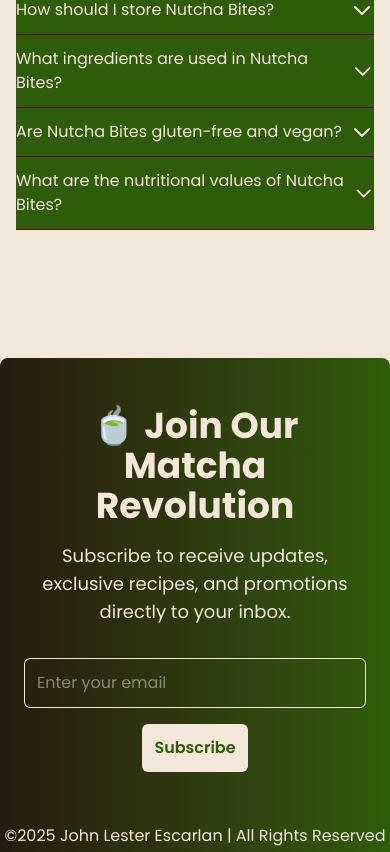
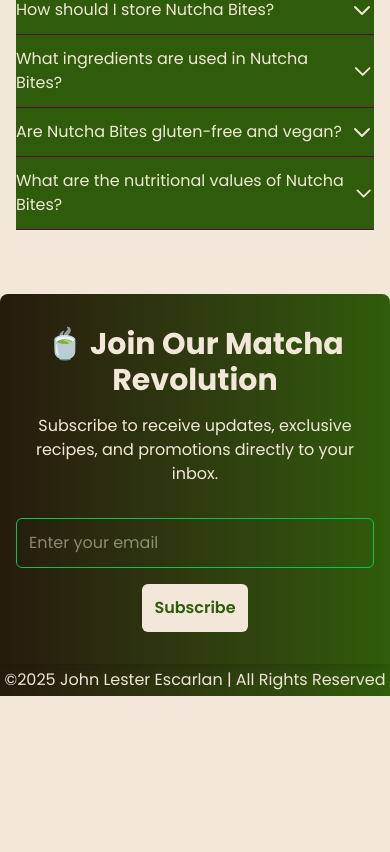
Before and after one commit to jlescarlan11/nutcha-bites, a React (Vite) app: page / in a window 390 px wide. Shown: the part 4377-5229 px from the top of the page. After the commit the page ends 5073 px from the top, so only its background shows below. Built offline with nearby package versions, Linux system fonts and the light colour scheme.

Commit message:
made othe components other than newletter and footer responsive

```diff
--- a/src/components/NewsletterSignup.jsx
+++ b/src/components/NewsletterSignup.jsx
@@ -1,6 +1,6 @@
 import React, { useState, useEffect } from "react";
 import { CheckCircleIcon, XCircleIcon, LoaderIcon, XIcon } from "lucide-react";
-import { motion } from "framer-motion"; // Framer Motion for animations
+import { motion, AnimatePresence } from "framer-motion"; // Added AnimatePresence for smooth animations
 
 const useEmailValidation = () => {
   const [email, setEmail] = useState(localStorage.getItem("email") || "");
@@ -23,7 +23,7 @@
 const NewsletterSignup = () => {
   const { email, setEmail, isValid, handleChange } = useEmailValidation();
   const [message, setMessage] = useState("");
-  const [status, setStatus] = useState("");
+  const [status, setStatus] = useState(""); // "success" or "error"
   const [loading, setLoading] = useState(false);
   const [submitted, setSubmitted] = useState(false);
 
@@ -40,11 +40,12 @@
 
     setLoading(true);
     try {
-      await new Promise((resolve) => setTimeout(resolve, 1500)); // Simulating API request
+      await new Promise((resolve) => setTimeout(resolve, 1500)); // Simulate API request
 
       setMessage("🎉 Thank you for joining our Matcha Revolution!");
       setStatus("success");
       setSubmitted(true);
+      // Optionally trigger confetti animation here
       setTimeout(() => {
         setSubmitted(false);
         setEmail("");
@@ -58,17 +59,17 @@
   };
 
   return (
-    <section className="mt-32 bg-gradient-to-r from-[var(--color-secondary)] to-[var(--color-accent)] text-[var(--color-primary)] py-12 px-6 shadow-lg rounded-t-lg">
+    <section className="relative mt-16 md:mt-32 bg-gradient-to-r from-[var(--color-secondary)] to-[var(--color-accent)] text-[var(--color-primary)] py-8 md:py-12 px-4 md:px-6 shadow-lg rounded-t-lg overflow-hidden">
       <div className="max-w-4xl mx-auto text-center">
         <motion.h2
           initial={{ opacity: 0, y: -20 }}
           animate={{ opacity: 1, y: 0 }}
           transition={{ duration: 0.5 }}
-          className="text-4xl font-extrabold mb-4"
+          className="text-3xl md:text-4xl font-extrabold mb-4"
         >
           🍵 Join Our Matcha Revolution
         </motion.h2>
-        <p className="mb-8 text-lg">
+        <p className="mb-8 text-base md:text-lg">
           Subscribe to receive updates, exclusive recipes, and promotions
           directly to your inbox.
         </p>
@@ -91,19 +92,20 @@
               onChange={handleChange}
               required
               placeholder="Enter your email"
-              className={`p-3 pr-10 rounded-md text-[var(--color-primary)] w-full sm:w-80 border ${
+              aria-invalid={!isValid}
+              aria-describedby={!isValid ? "email-error" : undefined}
+              className={`p-3 pr-10 rounded-md w-full sm:w-80 md:w-96 border transition focus:ring-2 outline-none ${
                 isValid
-                  ? "border-[var(--color-primary)]"
-                  : "border-[var(--color-primary)]"
-              } focus:ring-2 focus:ring-[var(--color-accent)] outline-none transition`}
-              autoFocus={status === "error"} // Autofocus on error
+                  ? "border-green-500 focus:ring-green-300"
+                  : "border-red-500 focus:ring-red-300"
+              }`}
               initial={{ x: 0 }}
-              animate={{ x: !isValid ? [-5, 5, -5, 5, 0] : 0 }} // Shake animation on invalid input
+              animate={{ x: !isValid ? [-5, 5, -5, 5, 0] : 0 }}
               transition={{ duration: 0.3 }}
             />
             {!isValid && (
               <XCircleIcon
-                className="absolute right-3 top-3 text-[var(--color-tertiary)]"
+                className="absolute right-3 top-3 text-red-500"
                 size={20}
               />
             )}
@@ -119,8 +121,10 @@
             )}
           </div>
 
-          <button
+          <motion.button
             type="submit"
+            whileHover={{ scale: 1.05 }}
+            whileTap={{ scale: 0.95 }}
             className="bg-[var(--color-primary)] text-[var(--color-accent)] font-semibold p-3 rounded-md hover:bg-gray-200 transition flex items-center ml-0 sm:ml-4 mt-4 sm:mt-0 disabled:opacity-50 disabled:cursor-not-allowed"
             disabled={loading}
           >
@@ -135,29 +139,66 @@
             ) : (
               "Subscribe"
             )}
-          </button>
+          </motion.button>
         </motion.form>
 
+        <AnimatePresence>
           {message && (
             <motion.div
+              key="message"
               className={`mt-4 text-lg flex items-center justify-center ${
-              status === "success"
-                ? "text-[var(--color-primary)]"
-                : "text-[var(--color-tertiary)]"
+                status === "success" ? "text-green-500" : "text-red-500"
               }`}
               role="alert"
+              initial={{ opacity: 0, y: -10 }}
+              animate={{ opacity: 1, y: 0 }}
+              exit={{ opacity: 0, y: 10 }}
+            >
+              {status === "success" ? (
+                <motion.div
+                  initial={{ scale: 0 }}
+                  animate={{ scale: 1 }}
+                  transition={{ type: "spring", stiffness: 300 }}
+                  className="mr-2"
+                >
+                  <CheckCircleIcon size={20} />
+                </motion.div>
+              ) : (
+                <XCircleIcon className="mr-2" size={20} />
+              )}
+              <span id={!isValid ? "email-error" : undefined}>{message}</span>
+            </motion.div>
+          )}
+        </AnimatePresence>
+
+        {/* Optional: Confetti animation on success */}
+        <AnimatePresence>
+          {submitted && status === "success" && (
+            <motion.div
+              className="absolute inset-0 flex items-center justify-center pointer-events-none"
               initial={{ opacity: 0 }}
               animate={{ opacity: 1 }}
               exit={{ opacity: 0 }}
             >
-            {status === "success" ? (
-              <CheckCircleIcon className="mr-2" size={20} />
-            ) : (
-              <XCircleIcon className="mr-2" size={20} />
-            )}
-            {message}
+              {[...Array(10)].map((_, i) => (
+                <motion.div
+                  key={i}
+                  className="w-3 h-3 bg-yellow-300 rounded-full absolute"
+                  initial={{ y: 0, x: 0, opacity: 1 }}
+                  animate={{
+                    y: [0, 50, 100],
+                    x: [0, i % 2 === 0 ? -50 : 50],
+                    opacity: [1, 0],
+                  }}
+                  transition={{
+                    duration: 1.5,
+                    delay: i * 0.1,
+                  }}
+                />
+              ))}
             </motion.div>
           )}
+        </AnimatePresence>
       </div>
     </section>
   );
```
Lines whose indentation alone changed are shown as unchanged.
